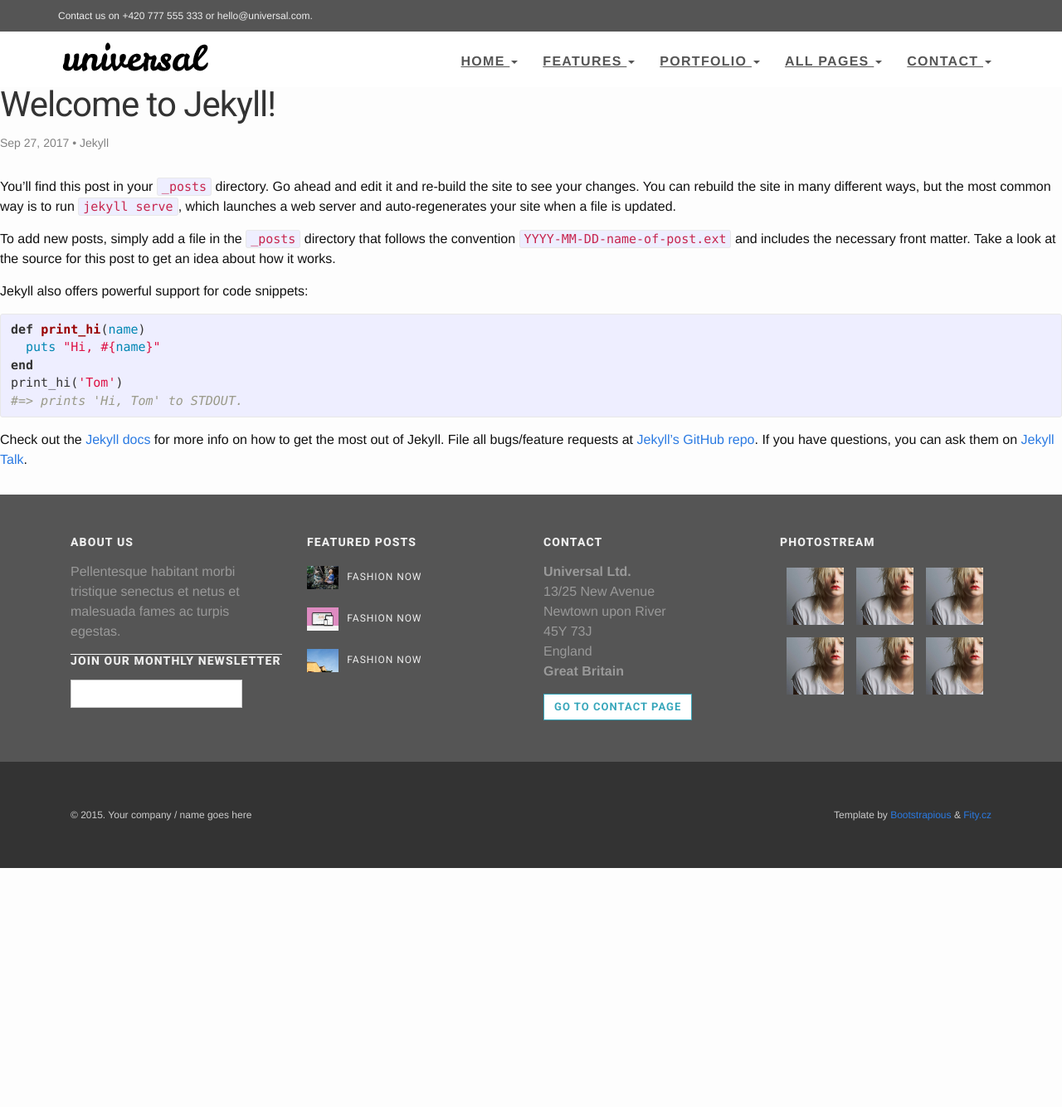
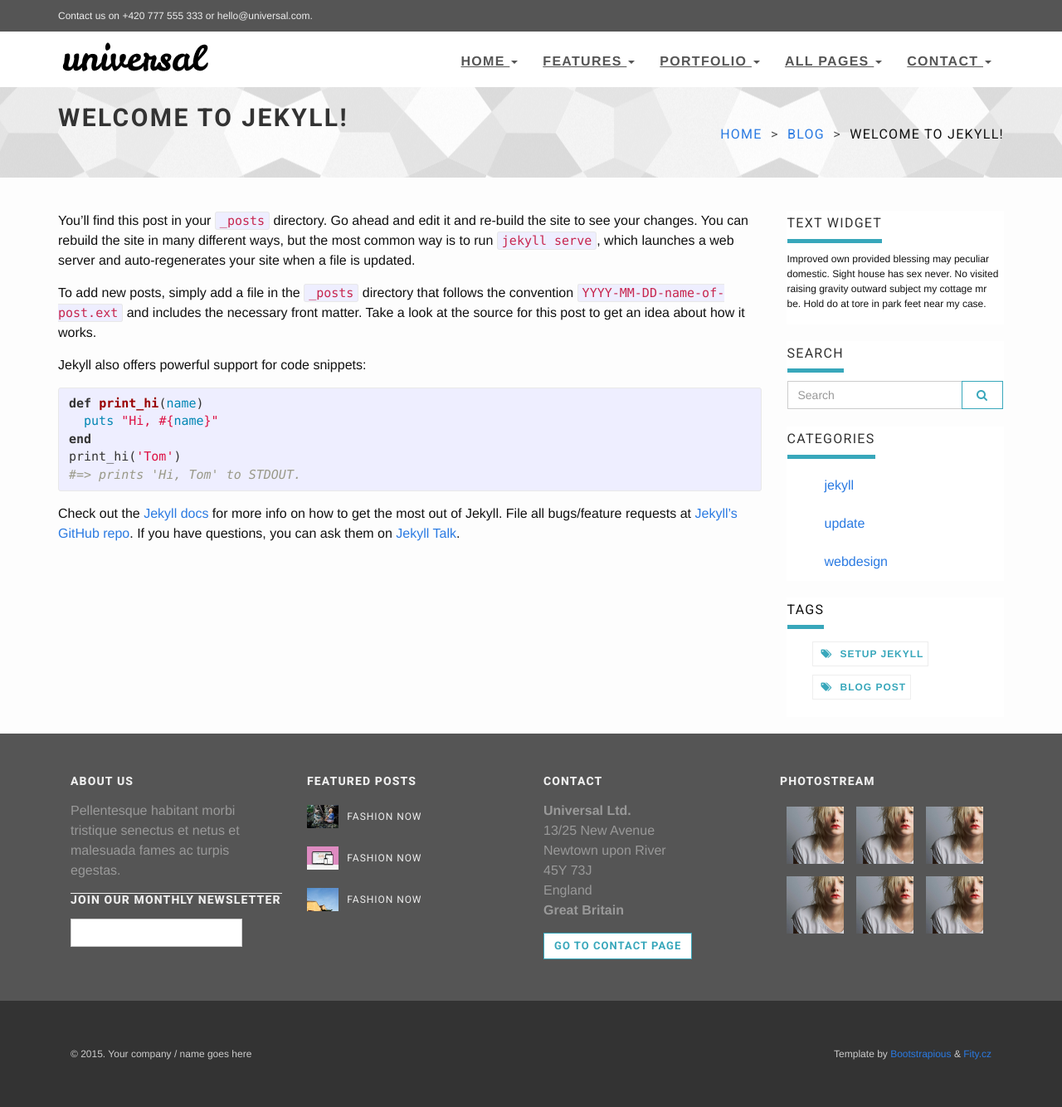
Before and after one commit to lthoang/universal-jekyll-theme, a Jekyll site: the page built from _posts/2017-09-27-welcome-to-jekyll.md, in a window 1280 px wide. Shown: the whole page at 83% size. Built offline with Jekyll 4.4.1, drawn with Linux system fonts in a browser that asks for light colours; nearby versions of some CDN libraries; before the commit the page ends 1046 px from its top, so only the background shows below that.

Commit message:
Blog post

```diff
--- a/_includes/archives/categories.html
+++ b/_includes/archives/categories.html
@@ -1,9 +1,9 @@
 {% for category in site.categories %}
 <div class="archive-group">
   {% capture category_name %}{{ category | first }}{% endcapture %}
-  <div id="#category-{{ category_name | slugize }}"></div>
+  <div id="#category-{{ category_name | slugify }}"></div>
   <h3 class="category-head">{{ category_name }}</h3>
-  <a name="{{ category_name | slugize }}"></a>
+  <a name="{{ category_name | slugify }}"></a>
   {% for post in site.categories[category_name] %}
   <article class="archive-item">
     <h4><a href="{% include link.html link = post.url %}">{{ post.title }}</a></h4>
--- a/_includes/archives/tags.html
+++ b/_includes/archives/tags.html
@@ -1,9 +1,9 @@
 {% for tag in site.tags %}
 <div class="archive-group">
   {% capture tag_name %}{{ tag | first }}{% endcapture %}
-  <div id="#tag-{{ tag_name | slugize }}"></div>
+  <div id="#tag-{{ tag_name | slugify }}"></div>
   <h3>{{ tag_name }}</h3>
-  <a name="{{ tag_name | slugize }}"></a>
+  <a name="{{ tag_name | slugify }}"></a>
   {% for post in site.tags[tag_name] %}
   <article class="archive-item">
     <h4><a href="{% include link.html link = post.url %}">{{ post.title }}</a></h4>
--- /dev/null
+++ b/_includes/post/heading.html
@@ -0,0 +1,16 @@
+<div id="heading-breadcrumbs">
+  <div class="container">
+    <div class="row">
+      <div class="col-md-7">
+        <h1>{{ page.title }}</h1>
+      </div>
+      <div class="col-md-5">
+        <ul class="breadcrumb">
+          <li><a href="{{ "/" | relative_url }}">Home</a></li>
+          <li><a href="{{ "/blog" | relative_url }}">Blog</a></li>
+          <li>{{ page.title }}</li>
+        </ul>
+      </div>
+    </div>
+  </div>
+</div>
--- /dev/null
+++ b/_includes/sidebar/categories.html
@@ -0,0 +1,15 @@
+<div class="panel panel-default sidebar-menu">
+  <div class="panel-heading">
+    <h3 class="panel-title">Categories</h3>
+  </div>
+  <div class="panel-body">
+    <ul class="nav nav-pills nav-stacked">
+      {% for category in site.categories %}
+      {% capture category_name %}{{ category | first }}{% endcapture %}
+      {% assign id = category_name | slugify %}
+      {% assign url = "/archives/#category-" | append: id %}
+      <li><a href="{% include link.html link = url %}">{{ category_name }}</a></li>
+      {% endfor %}
+    </ul>
+  </div>
+</div>
--- /dev/null
+++ b/_includes/sidebar/search.html
@@ -0,0 +1,15 @@
+<div class="panel panel-default sidebar-menu">
+  <div class="panel-heading">
+    <h3 class="panel-title">Search</h3>
+  </div>
+  <div class="panel-body">
+    <form role="search">
+      <div class="input-group">
+        <input type="text" class="form-control" placeholder="Search">
+        <span class="input-group-btn">
+              <button type="submit" class="btn btn-template-main"><i class="fa fa-search"></i></button>
+          </span>
+      </div>
+    </form>
+  </div>
+</div>
--- /dev/null
+++ b/_includes/sidebar/tags.html
@@ -0,0 +1,15 @@
+<div class="panel sidebar-menu">
+  <div class="panel-heading">
+    <h3 class="panel-title">Tags</h3>
+  </div>
+  <div class="panel-body">
+    <ul class="tag-cloud">
+      {% for tag in site.tags %}
+      {% capture tag_name %}{{ tag | first }}{% endcapture %}
+      {% assign id = tag_name | slugify %}
+      {% assign url = "/archives/#tag-" | append: id %}
+      <li><a href="{% include link.html link = url %}"><i class="fa fa-tags"></i> {{ tag_name }}</a></li>
+      {% endfor %}
+    </ul>
+  </div>
+</div>
--- /dev/null
+++ b/_includes/sidebar/text-widget.html
@@ -0,0 +1,10 @@
+<div class="panel panel-default sidebar-menu">
+  <div class="panel-heading">
+    <h3 class="panel-title">Text widget</h3>
+  </div>
+  <div class="panel-body text-widget">
+    <p>Improved own provided blessing may peculiar domestic. Sight house has sex never. No visited raising gravity outward subject
+      my cottage mr be. Hold do at tore in park feet near my case.
+    </p>
+  </div>
+</div>
--- a/_layouts/post.html
+++ b/_layouts/post.html
@@ -1,25 +1,22 @@
 ---
 layout: default
 ---
-<article class="post" itemscope itemtype="http://schema.org/BlogPosting">
-
-  <header class="post-header">
-    <h1 class="post-title" itemprop="name headline">{{ page.title | escape }}</h1>
-    <p class="post-meta">
-      <time datetime="{{ page.date | date_to_xmlschema }}" itemprop="datePublished">
-        {% assign date_format = site.minima.date_format | default: "%b %-d, %Y" %}
-        {{ page.date | date: date_format }}
-      </time>
-      {% if page.author %}
-        • <span itemprop="author" itemscope itemtype="http://schema.org/Person"><span itemprop="name">{{ page.author }}</span></span>
-      {% endif %}</p>
-  </header>
-
-  <div class="post-content" itemprop="articleBody">
-    {{ content }}
+{% include post/heading.html %}
+<div id="content">
+  <div class="container">
+    <div class="row">
+      <div class="col-md-9">
+        {{ content }}
+        {% if site.disqus.shortname %}
+        {% include disqus_comments.html %}
+        {% endif %}
+      </div>
+      <div class="col-md-3">
+        {% include sidebar/text-widget.html %}
+        {% include sidebar/search.html %}
+        {% include sidebar/categories.html %}
+        {% include sidebar/tags.html %}
+      </div>
+    </div>
   </div>
-
-  {% if site.disqus.shortname %}
-    {% include disqus_comments.html %}
-  {% endif %}
-</article>
+</div>
--- a/_posts/2017-09-27-welcome-to-jekyll.md
+++ b/_posts/2017-09-27-welcome-to-jekyll.md
@@ -6,6 +6,9 @@ lede: You’ll find this post in your `_posts` directory.
 thumbnail: /assets/img/portfolio-6.jpg
 date:   2017-09-27 15:18:18 +0700
 categories: jekyll update
+tags:
+- setup jekyll
+- blog post
 featured: true
 ---
 
```
